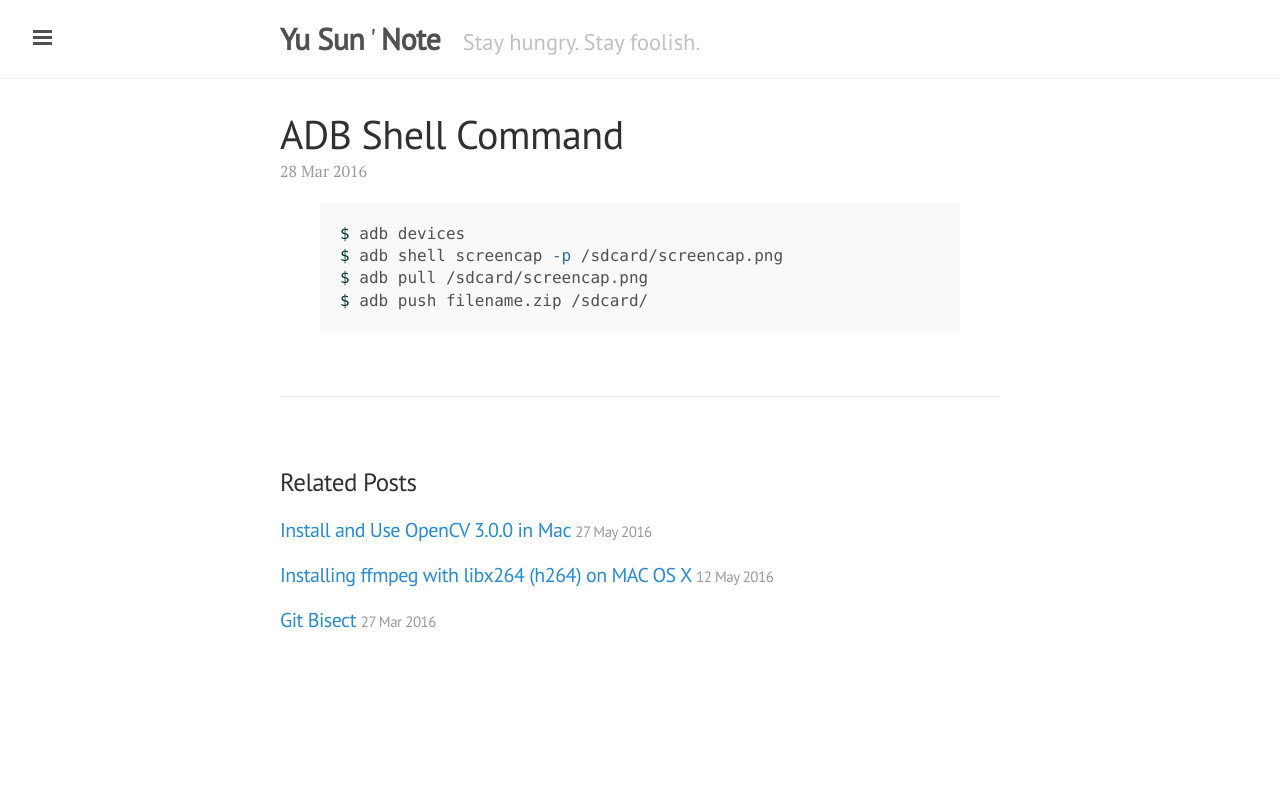
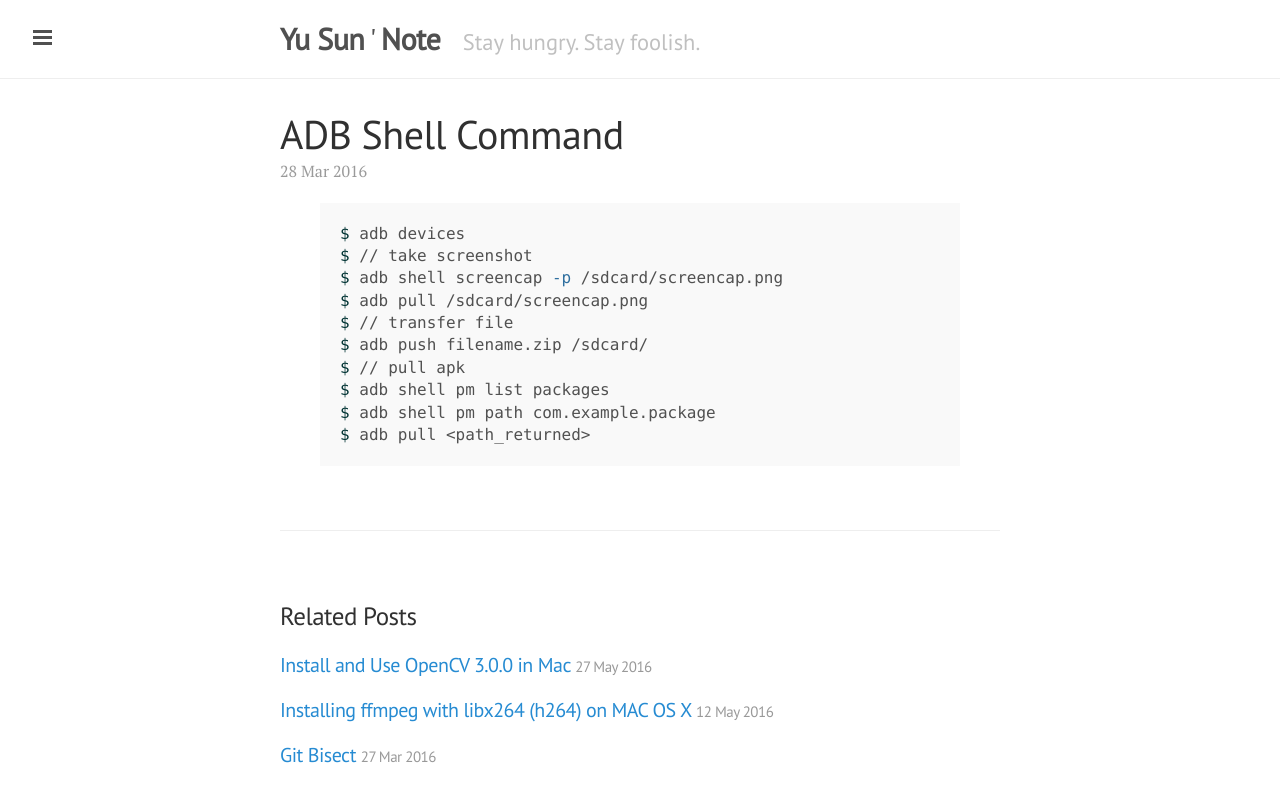
Before and after one commit to usunyu/usunyu.github.io, a Jekyll site: the page built from note/_posts/2016-03-28-adb-command.markdown, in a window 1280 px wide. Shown: the top 802 px of the page. Built offline with Jekyll 4.4.1, drawn with Linux system fonts in a browser that asks for light colours.

Commit message:
[post] adb command update

```diff
--- a/note/_posts/2016-03-28-adb-command.markdown
+++ b/note/_posts/2016-03-28-adb-command.markdown
@@ -5,7 +5,13 @@ title:  "ADB Shell Command"
 
 {% highlight bash %}
 $ adb devices
+$ // take screenshot
 $ adb shell screencap -p /sdcard/screencap.png
 $ adb pull /sdcard/screencap.png
+$ // transfer file
 $ adb push filename.zip /sdcard/
+$ // pull apk
+$ adb shell pm list packages
+$ adb shell pm path com.example.package
+$ adb pull <path_returned>
 {% endhighlight %}
```
